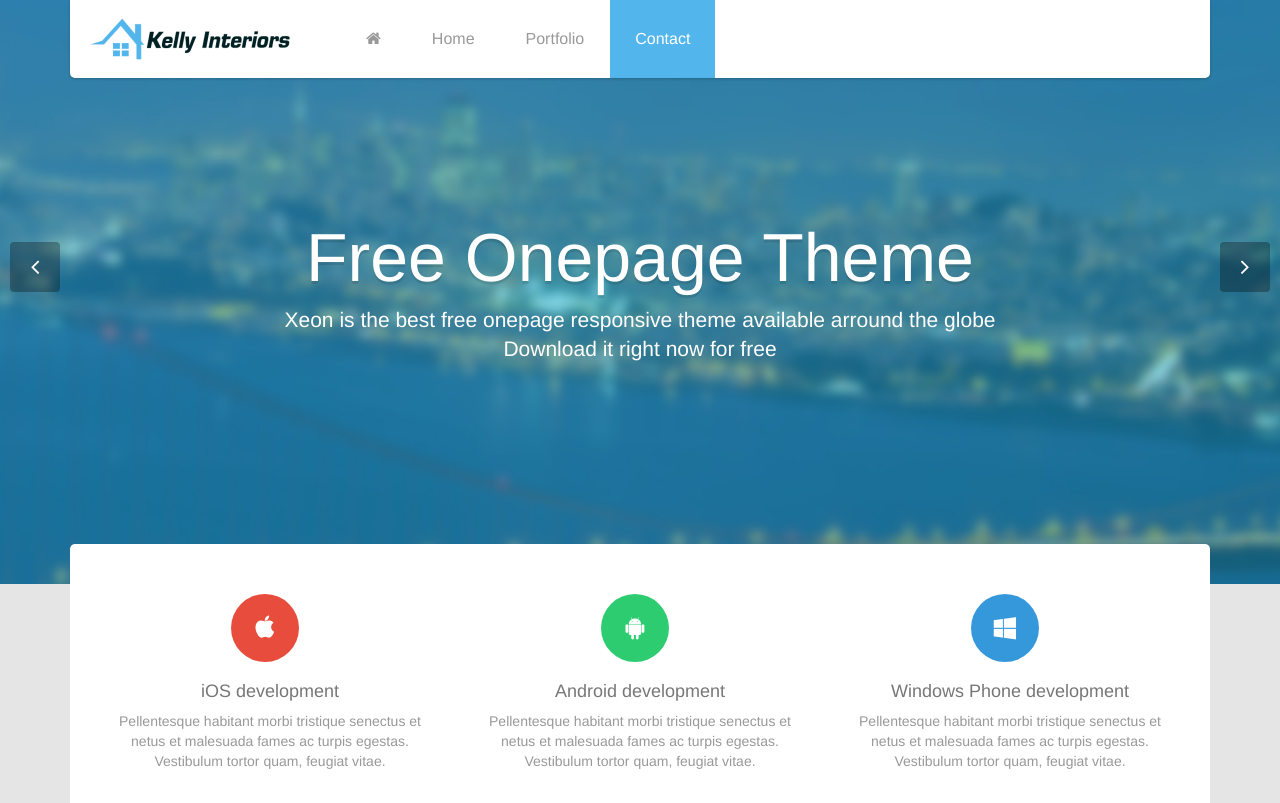
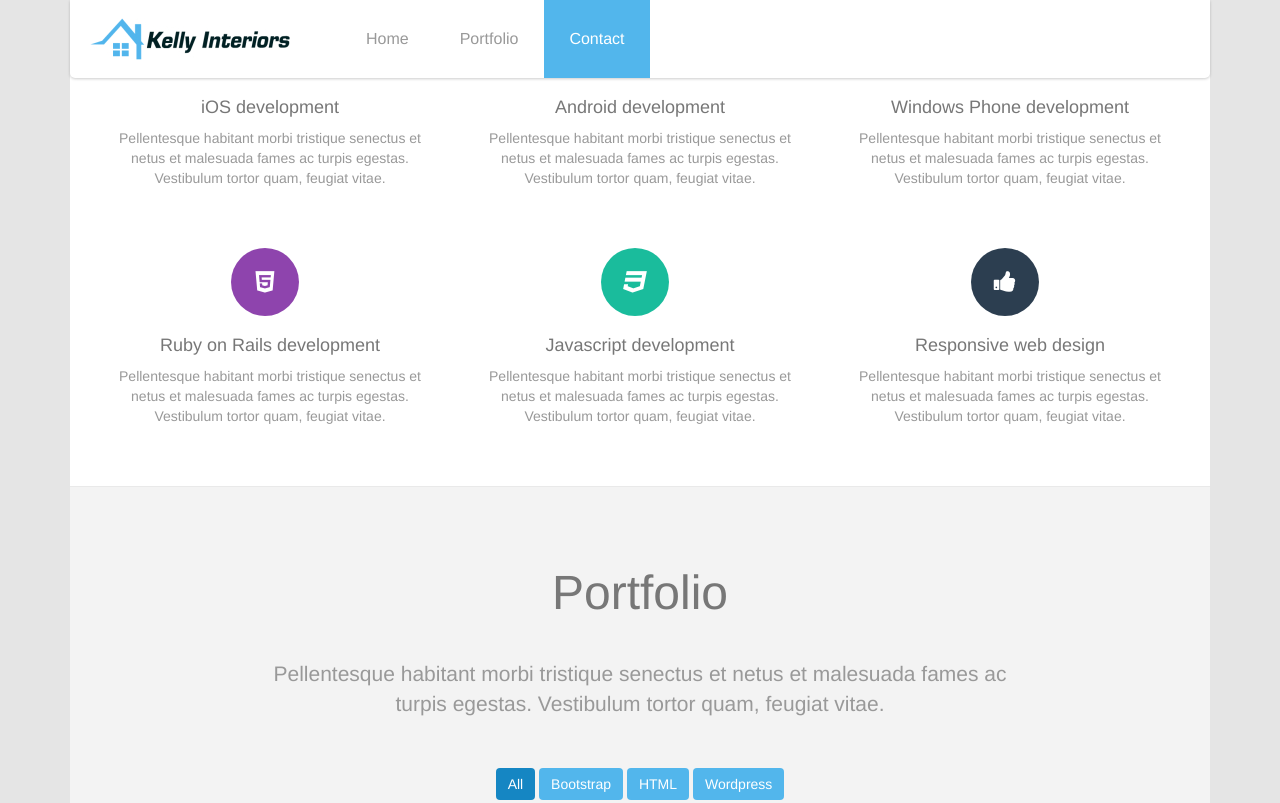
Before and after one commit to NoelKelly2/NoelKelly2.github.io, a plain HTML site: page index.html in a window 1280 px wide. Shown: the top 803 px of the page. Drawn offline with Linux system fonts and the light colour scheme.

Commit message:
Remove Carousel tab and section. Set Home section as active class.

```diff
--- a/index.html
+++ b/index.html
@@ -36,8 +36,7 @@
                 </div>
                 <div class="collapse navbar-collapse">
                     <ul class="nav navbar-nav">
-                        <li class="active"><a href="#main-slider"><i class="icon-home"></i></a></li>
-                        <li><a href="#services">Home</a></li>
+                        <li class="active"><a href="#services">Home</a></li>
                         <li><a href="#portfolio">Portfolio</a></li>
                         <li><a href="#contact">Contact</a></li>
                     </ul>
@@ -45,29 +44,6 @@
             </div>
         </div>
     </header><!--/#header-->
-
-    <section id="main-slider" class="carousel">
-        <div class="carousel-inner">
-            <div class="item active">
-                <div class="container">
-                    <div class="carousel-content">
-                        <h1>Free Onepage Theme</h1>
-                        <p class="lead">Xeon is the best free onepage responsive theme available arround the globe<br>Download it right now for free</p>
-                    </div>
-                </div>
-            </div><!--/.item-->
-            <div class="item">
-                <div class="container">
-                    <div class="carousel-content">
-                        <h1>ShapeBootstrap.net</h1>
-                        <p class="lead">Download free but 100% premium quaility twitter Bootstrap based WordPress and HTML themes <br>from shapebootstrap.net</p>
-                    </div>
-                </div>
-            </div><!--/.item-->
-        </div><!--/.carousel-inner-->
-        <a class="prev" href="#main-slider" data-slide="prev"><i class="icon-angle-left"></i></a>
-        <a class="next" href="#main-slider" data-slide="next"><i class="icon-angle-right"></i></a>
-    </section><!--/#main-slider-->
 
     <section id="services">
         <div class="container">
```
